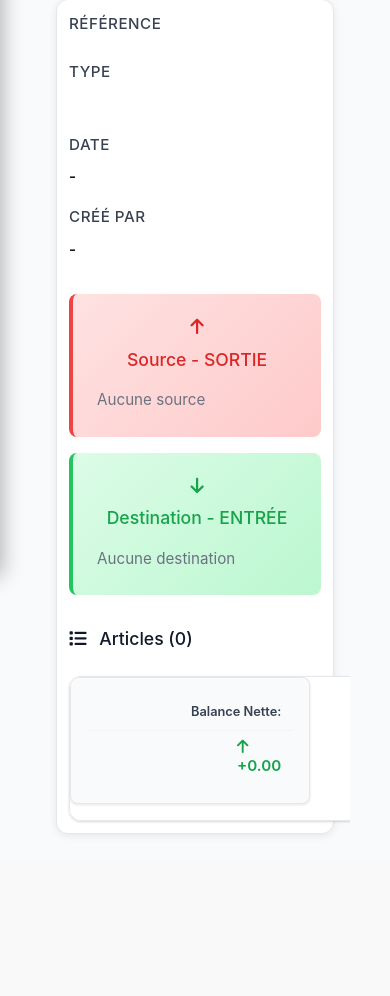
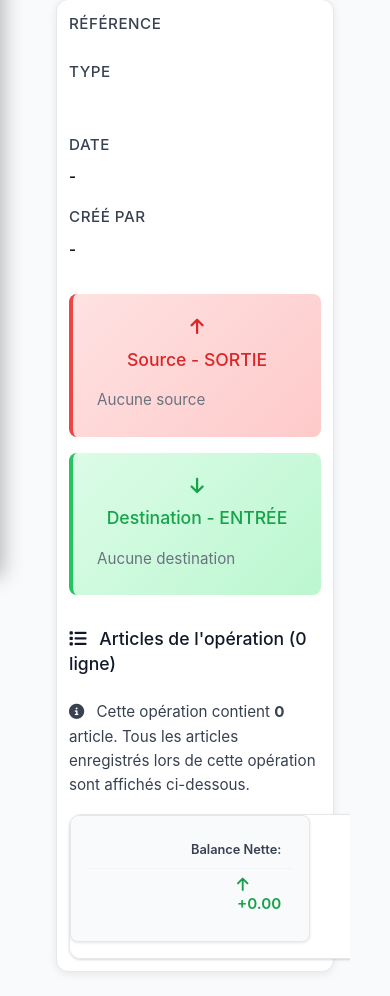
Before and after one commit to nimbagn/import-profit-pro, a Python web app: template templates/stocks/movement_detail.html in a window 390 px wide. Shown: the part 268-1264 px from the top of the page. Before the commit the page ends 1102 px from the top, so only its background shows below. Run offline with Jinja, Linux system fonts and the light colour scheme; the template is opened without the code that fills it, so the values that code supplies are empty.

Commit message:
feat: Améliorer l'affichage des articles dans movement_detail
AMÉLIORATIONS:
1. Message informatif:
   - Ajout d'un message clair indiquant que tous les articles sont affichés
   - Compteur du nombre d'articles avec pluriel correct
   - Explication que toutes les lignes de l'opération sont visibles

2. Responsive iPad:
   - Media queries spécifiques pour iPad (768px-1024px)
   - Grille info-grid en 2 colonnes
   - Source/Destination en colonne sur portrait
   - Tableau avec scroll horizontal optimisé
   - Transformation en cartes sur mobile

3. Affichage mobile:
   - Attributs data-label pour transformation en cartes
   - Labels clairs pour chaque champ
   - Espacements optimisés

RÉSULTAT:
- Message clair indiquant que tous les articles sont affichés
- Page complètement responsive sur iPad et mobile
- Expérience utilisateur optimale

```diff
--- a/templates/stocks/movement_detail.html
+++ b/templates/stocks/movement_detail.html
@@ -366,8 +366,12 @@
     <div style="margin-top: var(--space-xl);">
       <h3 style="margin-bottom: var(--space-lg); color: var(--text-primary);">
         <i class="fas fa-list me-2"></i>
-        Articles ({{ movements|length }})
+        Articles de l'opération ({{ movements|length }} ligne{{ 's' if movements|length > 1 else '' }})
       </h3>
+      <p style="color: var(--text-secondary); margin-bottom: var(--space-md); font-size: 0.875rem;">
+        <i class="fas fa-info-circle me-2"></i>
+        Cette opération contient <strong>{{ movements|length }}</strong> article{{ 's' if movements|length > 1 else '' }}. Tous les articles enregistrés lors de cette opération sont affichés ci-dessous.
+      </p>
 
       <div class="table-hl">
         <table style="width: 100%;">
```
